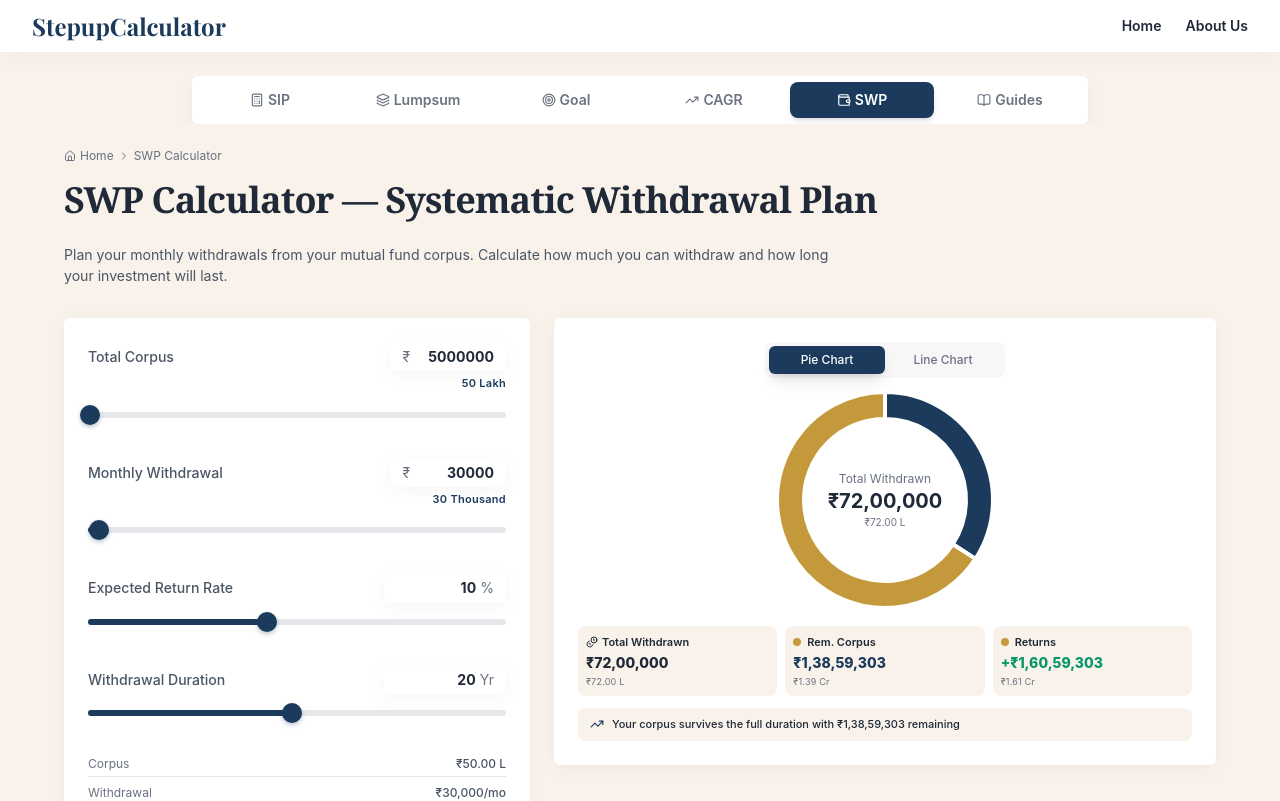
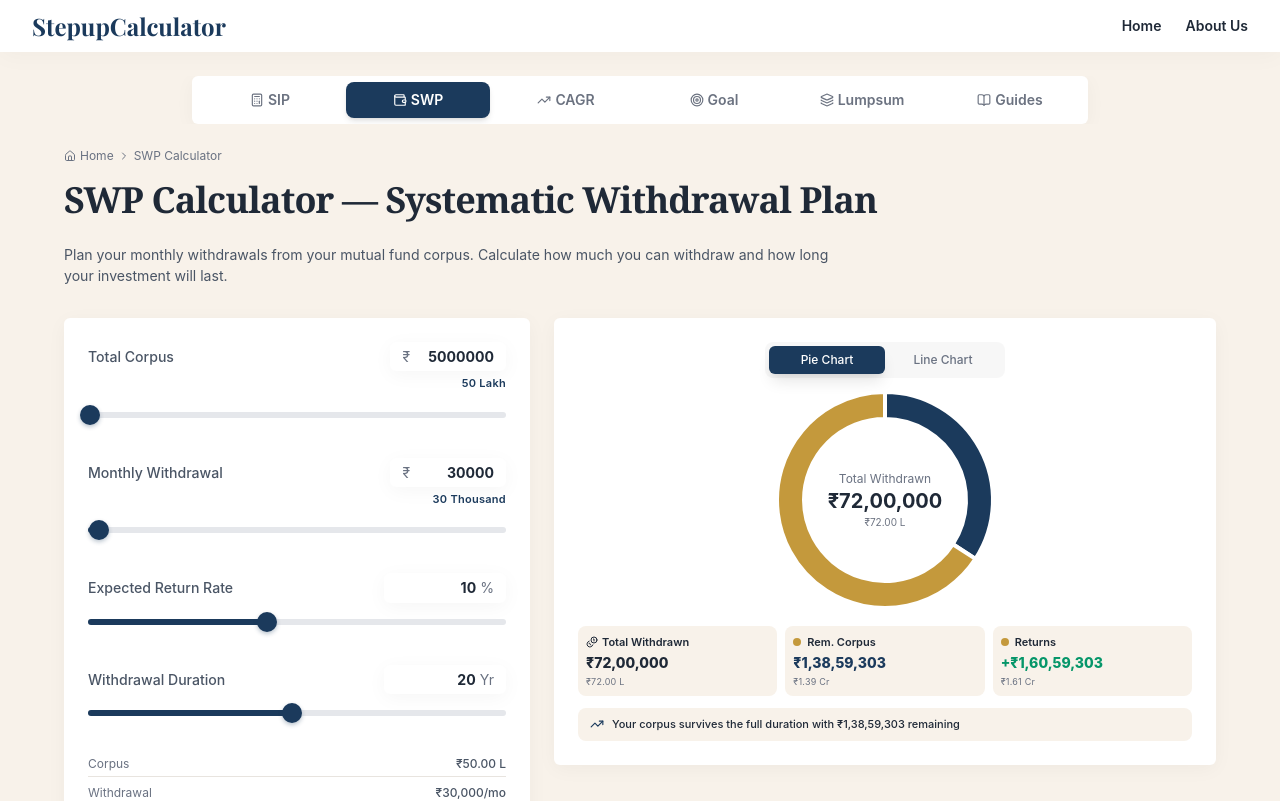
Before and after one commit to wwerajattigercom-netizen/SIP-Calculator, a Next.js app: page /swp-calculator in a window 1280 px wide. Shown: the top 801 px of the page. Built offline with nearby package versions, Linux system fonts and the light colour scheme; a web font is replaced by a local one.

Commit message:
fix: reorder calculator tabs as requested

```diff
--- a/src/components/CalculatorTabs.jsx
+++ b/src/components/CalculatorTabs.jsx
@@ -7,10 +7,10 @@ import { Target, Calculator, TrendingUp, Layers, Wallet, Clock, BookOpen } from
 
 const TABS = [
   { href: '/',                        label: 'SIP',      Icon: Calculator  },
+  { href: '/swp-calculator',           label: 'SWP',      Icon: Wallet      },
+  { href: '/cagr-calculator',          label: 'CAGR',     Icon: TrendingUp  },
+  { href: '/target-amount-calculator', label: 'Goal',     Icon: Target      },
   { href: '/lumpsum-calculator',       label: 'Lumpsum',  Icon: Layers      },
-  { href: '/target-amount-calculator', label: 'Goal',     Icon: Target      },
-  { href: '/cagr-calculator',          label: 'CAGR',     Icon: TrendingUp  },
-  { href: '/swp-calculator',           label: 'SWP',      Icon: Wallet      },
   { href: '/blog',                     label: 'Guides',   Icon: BookOpen    },
 ];
 
```
